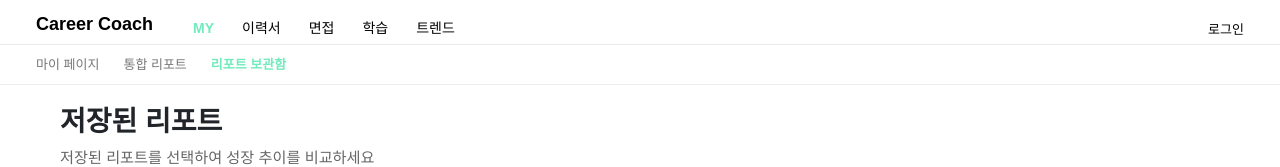
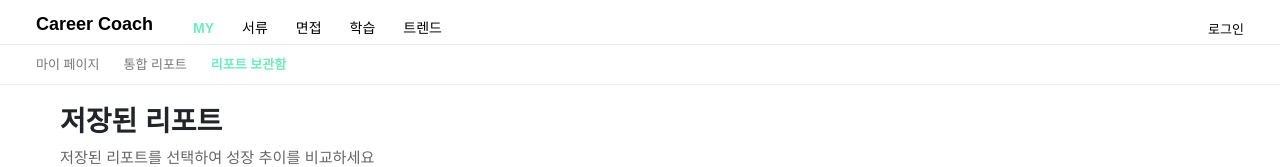
Before and after one commit to llbk-team/llbky-front, a Vue app: page /my/save in a window 1280 px wide. Shown: the top 167 px of the page. Built offline with nearby package versions, Linux system fonts and the light colour scheme; a web font is replaced by a local one.

Commit message:
feat: 포트폴리오 아이디 가져오기

```diff
--- a/src/components/common/Header.vue
+++ b/src/components/common/Header.vue
@@ -54,7 +54,7 @@ const activeMenu = ref(getMenuFromPath(route.path));
 -------------------------- */
 const mainMenus = [
   { name: "my", label: "MY" },
-  { name: "resume", label: "이력서" },
+  { name: "resume", label: "서류" },
   { name: "interview", label: "면접" },
   { name: "learning", label: "학습" },
   { name: "trend", label: "트렌드" },
--- a/src/views/resume/PortfolioWrite.vue
+++ b/src/views/resume/PortfolioWrite.vue
@@ -63,7 +63,10 @@
 
 <script setup>
 import SideBar from '@/components/sidebar/SideBar.vue'
+import { useRouter } from "vue-router"
 import { usePortfolioWrite } from "@/utils/portfolioWrite";
+
+const router = useRouter();
 
 const {
   uploadedFile,
@@ -76,4 +79,5 @@ const {
 </script>
 
 
+
 <style src="@/assets/css/portfolioWrite.css"></style>
--- a/src/views/resume/ResumeMain.vue
+++ b/src/views/resume/ResumeMain.vue
@@ -128,7 +128,7 @@
                 <div class="resume-icon">🎨</div>
                 <h3 class="resume-title">{{ portfolio.title }}</h3>
                 <div class="resume-meta">
-                  <span class="update-date">📅 최종 수정: {{ portfolio.updatedAt }}</span>
+                  <span class="update-date">📅 분석 날짜: {{ portfolio.updatedAt }}</span>
                 </div>
               </div>
             </div>
```
